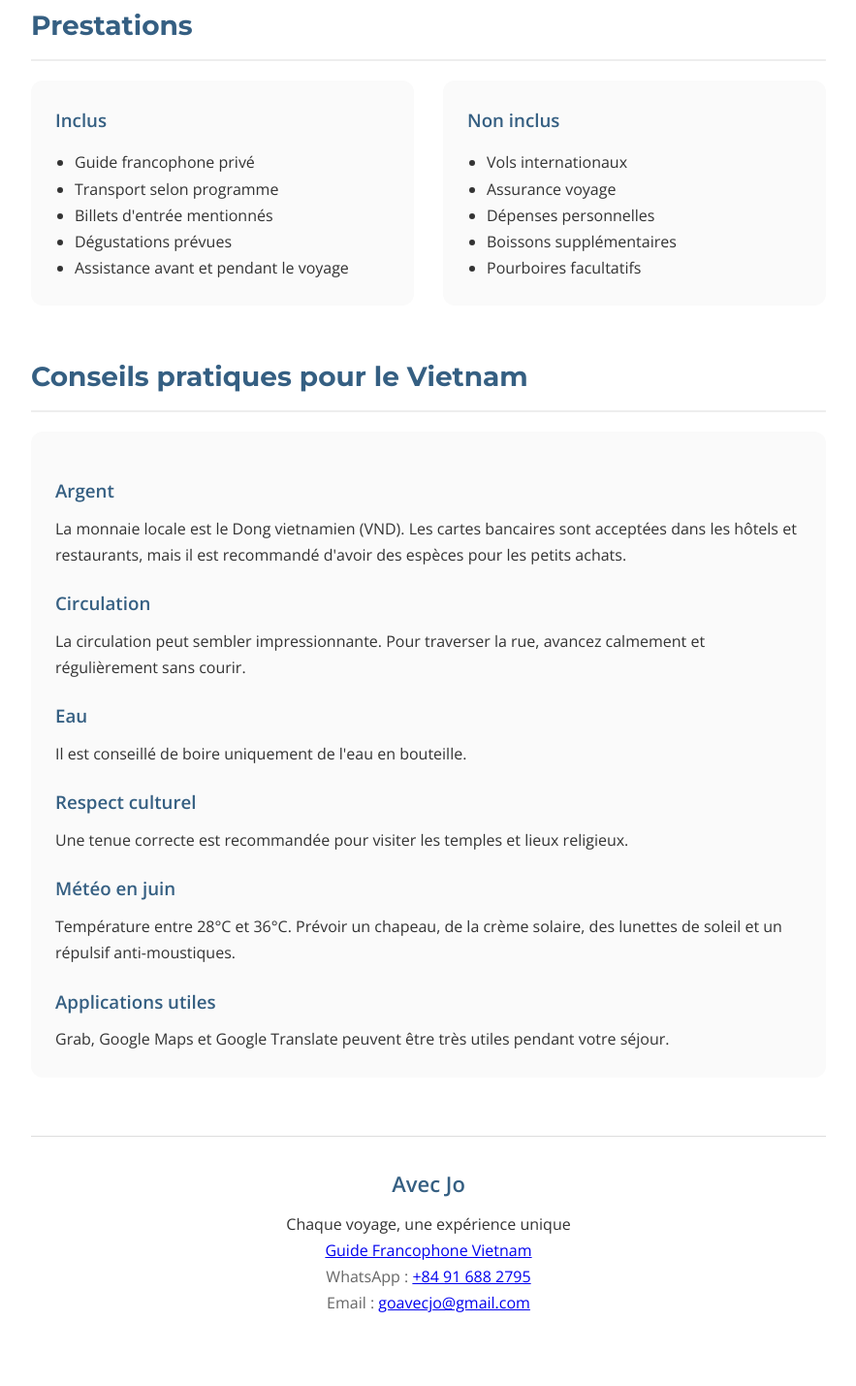
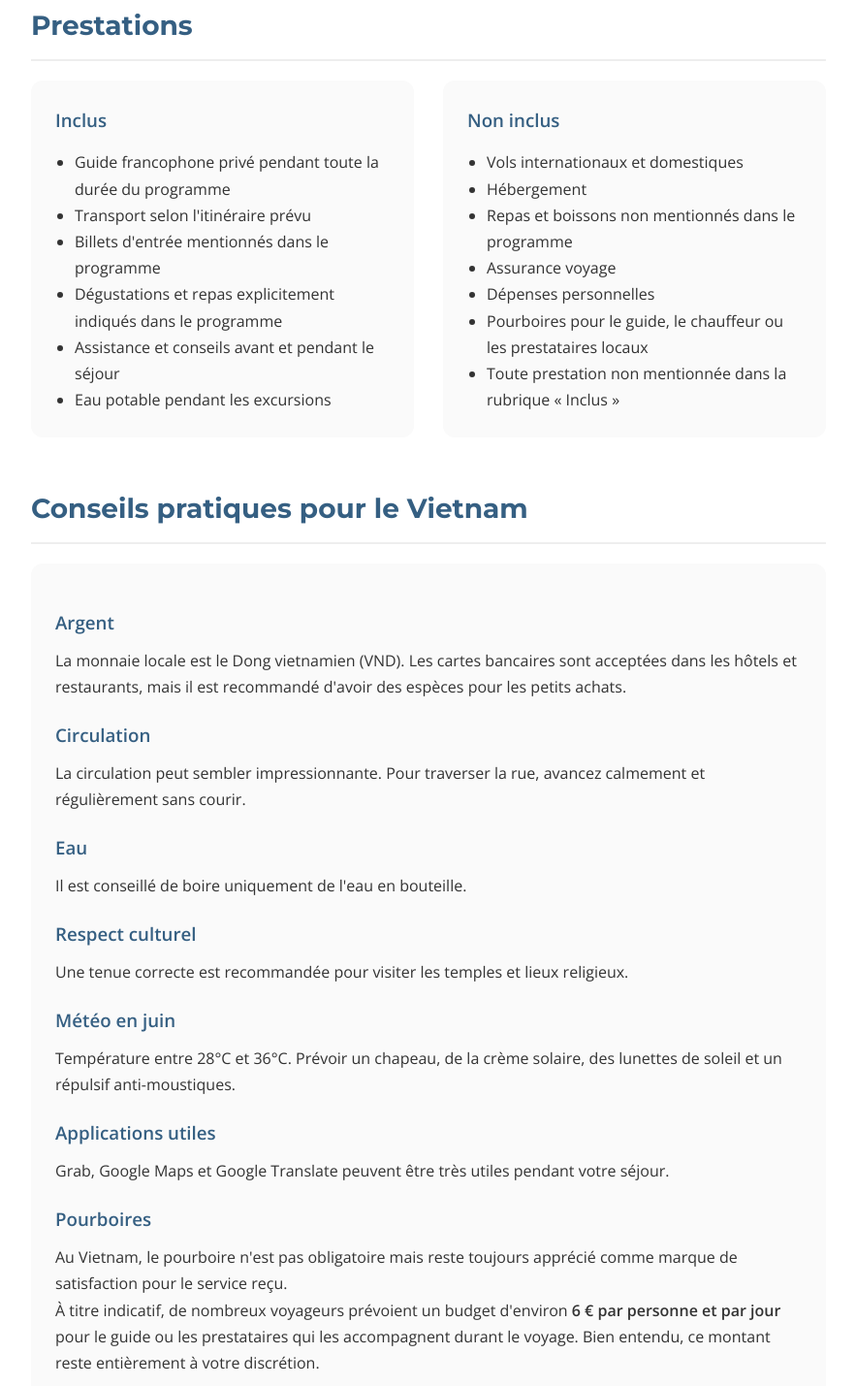
Before and after one commit to reonica/avecjo, a plain HTML site: page contact/260531-Rey/index.html in a window 1280 px wide. Shown: the part 3591-5020 px from the top of the page at 97% size, without its empty margins (198-1081 px from the left). Before the commit the page ends 4989 px from the top, so only its background shows below. Drawn offline with nearby package versions, Linux system fonts and the light colour scheme.

Commit message:
Update index.html

```diff
--- a/contact/260531-Rey/index.html
+++ b/contact/260531-Rey/index.html
@@ -409,11 +409,12 @@ L'un des plus beaux panoramas du nord du Vietnam.
 <h3>Inclus</h3>
 
 <ul>
-<li>Guide francophone privé</li>
-<li>Transport selon programme</li>
-<li>Billets d'entrée mentionnés</li>
-<li>Dégustations prévues</li>
-<li>Assistance avant et pendant le voyage</li>
+<li>Guide francophone privé pendant toute la durée du programme</li>
+<li>Transport selon l'itinéraire prévu</li>
+<li>Billets d'entrée mentionnés dans le programme</li>
+<li>Dégustations et repas explicitement indiqués dans le programme</li>
+<li>Assistance et conseils avant et pendant le séjour</li>
+<li>Eau potable pendant les excursions</li>
 </ul>
 
 </div>
@@ -423,11 +424,13 @@ L'un des plus beaux panoramas du nord du Vietnam.
 <h3>Non inclus</h3>
 
 <ul>
-<li>Vols internationaux</li>
+<li>Vols internationaux et domestiques</li>
+<li>Hébergement</li>
+<li>Repas et boissons non mentionnés dans le programme</li>
 <li>Assurance voyage</li>
 <li>Dépenses personnelles</li>
-<li>Boissons supplémentaires</li>
-<li>Pourboires facultatifs</li>
+<li>Pourboires pour le guide, le chauffeur ou les prestataires locaux</li>
+<li>Toute prestation non mentionnée dans la rubrique « Inclus »</li>
 </ul>
 
 </div>
@@ -480,6 +483,17 @@ Température entre 28°C et 36°C. Prévoir un chapeau, de la crème solaire, de
 Grab, Google Maps et Google Translate peuvent être très utiles pendant votre séjour.
 </p>
 
+<h3>Pourboires</h3>
+
+<p>
+Au Vietnam, le pourboire n'est pas obligatoire mais reste toujours apprécié comme marque de satisfaction pour le service reçu.
+</p>
+
+<p>
+À titre indicatif, de nombreux voyageurs prévoient un budget d'environ <strong>6 € par personne et par jour</strong> pour le guide ou les prestataires qui les accompagnent durant le voyage. Bien entendu, ce montant reste entièrement à votre discrétion.
+</p>
+
+
 </div>
 
 </section>
```
